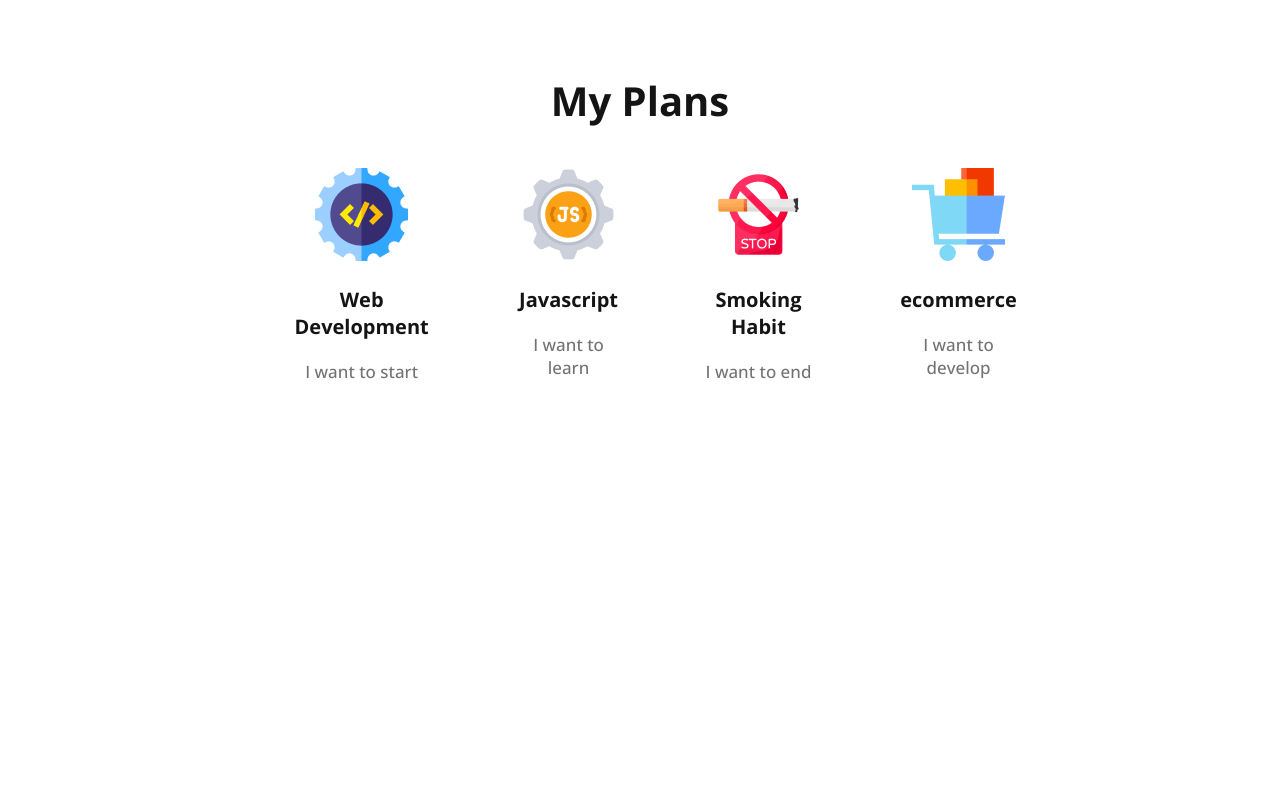
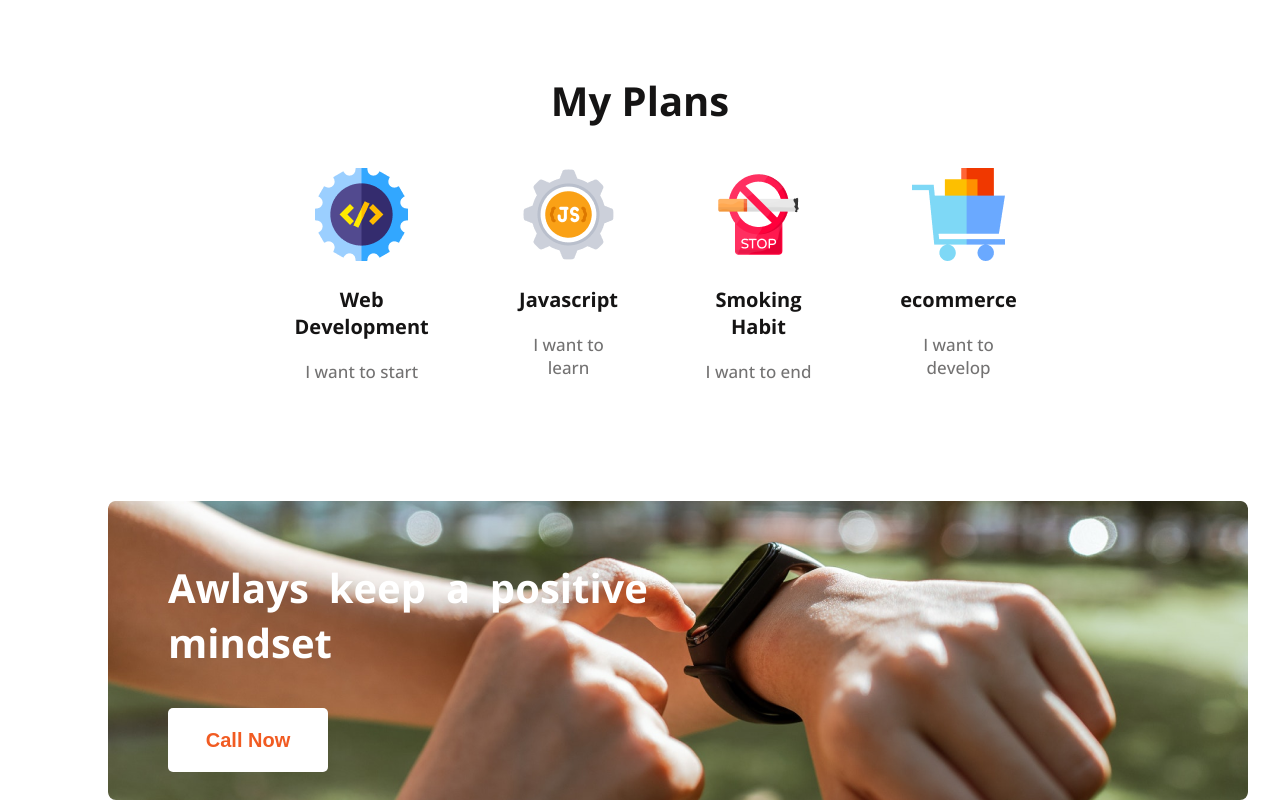
Before and after one commit to 01615152906/web-developer-Protfolio-3, a plain HTML site: page index.html in a window 1280 px wide. Shown: the part 1887-2687 px from the top of the page. Before the commit the page ends 2287 px from the top, so only its background shows below. Drawn offline with nearby package versions, Linux system fonts and the light colour scheme.

Commit message:
added Background-contect

```diff
--- a/index.html
+++ b/index.html
@@ -138,6 +138,18 @@
           </div>
          </section>
 
+         <section>
+          <div class="Background-contect" >
+
+               <!-- <img src="images/watch.png" alt=""> -->
+               <h2 class="Background-title">
+
+                    Awlays keep a positive mindset
+               </h2>
+               <button class="button"> Call Now</button>
+          </div>
+         </section>
+
 
      </main>
 
--- a/style/protflio.css
+++ b/style/protflio.css
@@ -222,3 +222,48 @@ font-size: 17px;
 font-weight: 500;
 
 }
+.Background-contect{
+     background-image: url(../images/watch.png);
+     width: 1140px;
+     height: 300px;
+     background-repeat: no-repeat;
+     margin-left: 100px;
+     margin-right: 100px;
+     margin-top: 100px;
+     margin-bottom: 100px;
+     border-radius: 8px;
+
+
+
+}
+.Background-title{
+     color: #FFF;
+
+
+font-size: 40px;
+
+font-weight: 700;
+text-align: justify;
+padding-left: 60px;
+padding-right: 600px;
+padding-top: 60px;
+padding-bottom: 5px;
+
+}
+.button{
+    margin-left: 60px;
+
+     border-radius: 5px;
+background: #FFF;
+width: 160px;
+height: 64px;
+
+color: #F15B22;
+
+text-align: center;
+
+font-size: 20px;
+
+font-weight: 600;
+border: none;
+}
```
